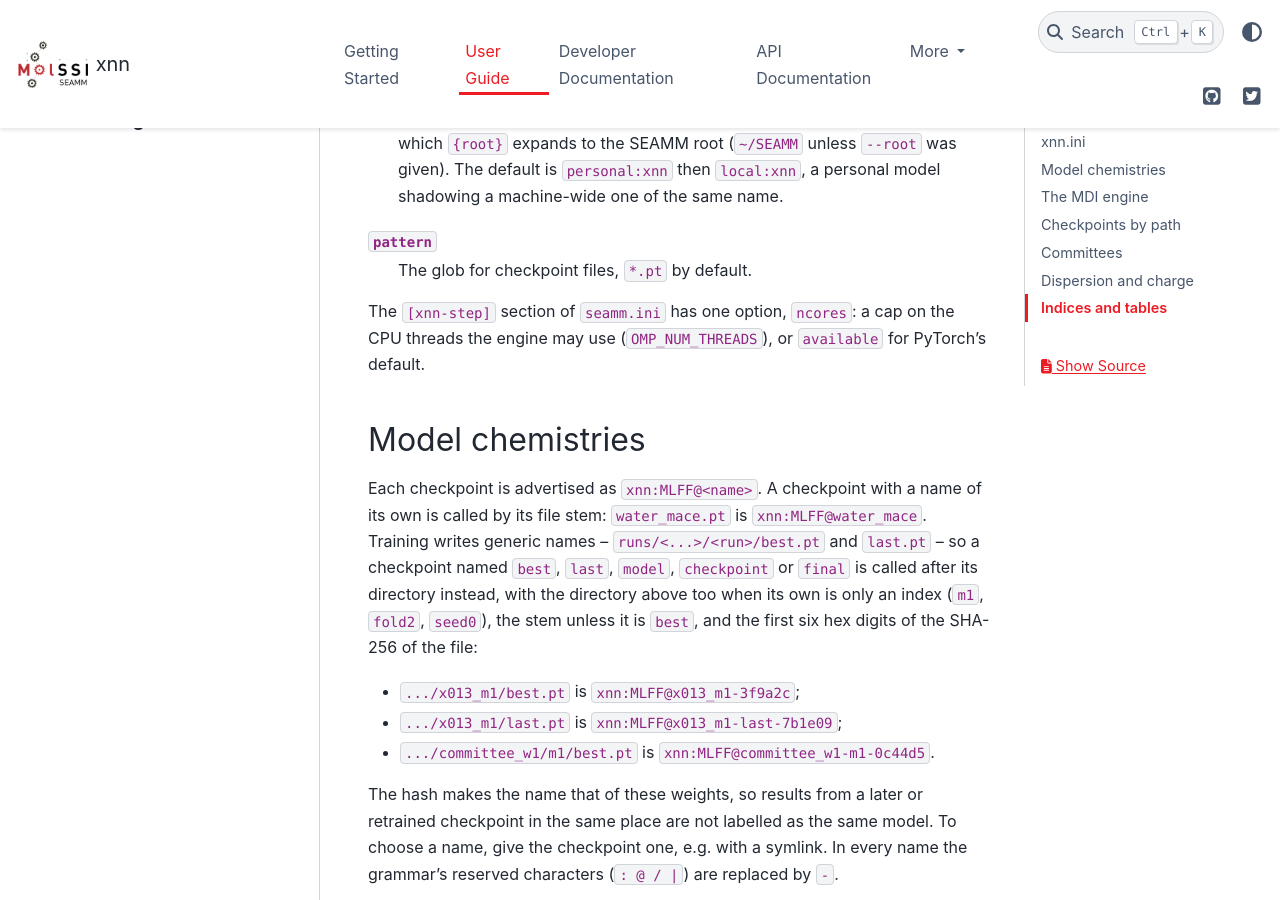
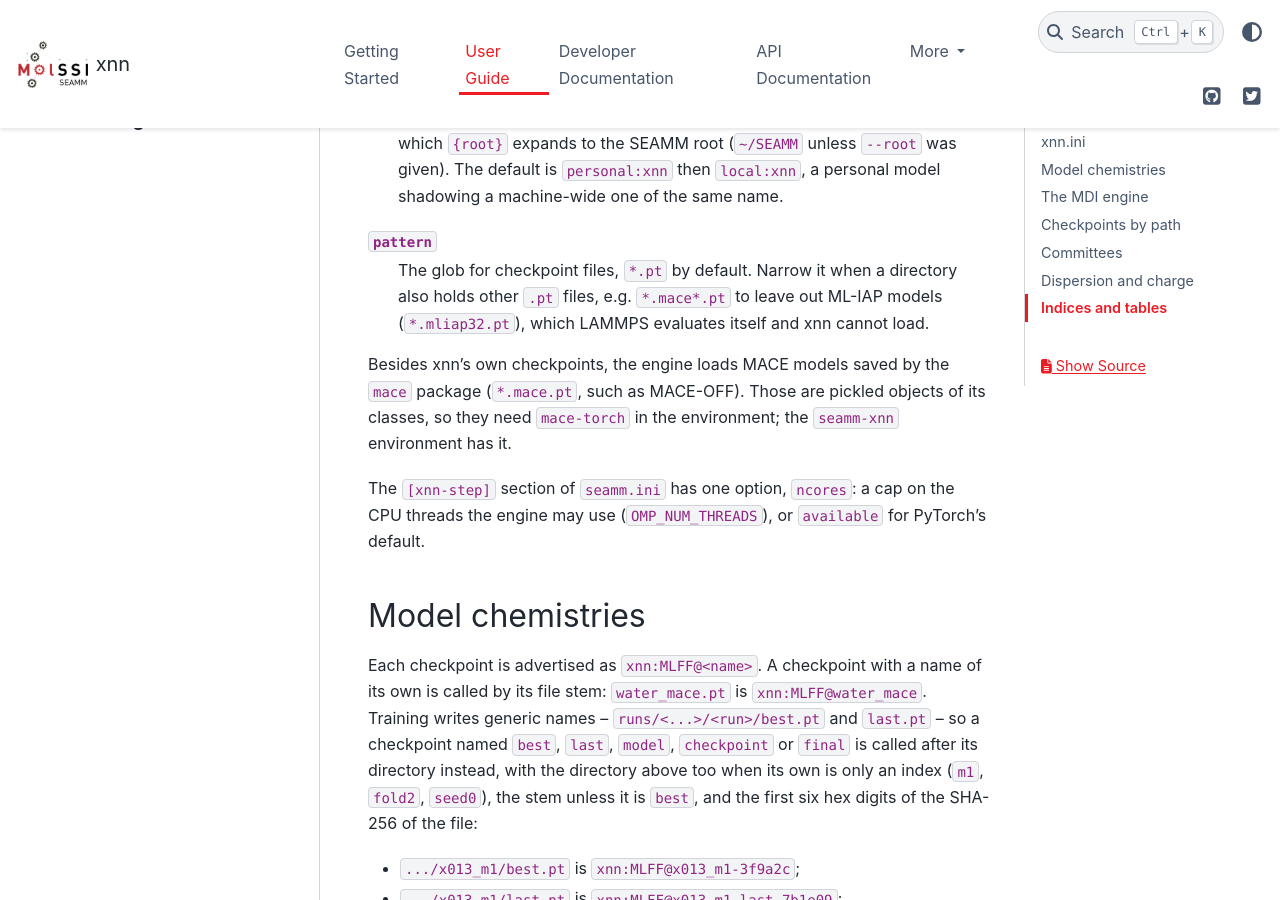
Before and after one commit to molssi-seamm/xnn_step, a Sphinx documentation site: the page built from docs/user_guide/index.rst, in a window 1280 px wide and 900 px high, scrolled down 1290 px. Built offline with Sphinx 7.4.7 and the PyData theme 0.15.4, drawn with Linux system fonts in a browser that asks for light colours; pages that are not in the unit, such as notebooks, are missing from menus.

Commit message:
Add mace-torch to the seamm-xnn environment
MACE models saved by the mace package (*.mace.pt, e.g. MACE-OFF and the GM
electrolyte models) are pickled objects of its classes; without mace-torch they
failed to load with "No module named 'mace'" (ChemAI job 5355, split env).

Co-Authored-By: Claude Opus 5.5 <noreply@anthropic.com>

```diff
--- a/HISTORY.rst
+++ b/HISTORY.rst
@@ -1,6 +1,12 @@
 =======
 History
 =======
+2026.10.21 -- Bugfix: MACE models from the mace package load
+    * The seamm-xnn environment now includes mace-torch. MACE models saved by the
+      mace package (``*.mace.pt`` files, such as MACE-OFF) are pickled objects of its
+      classes, so without it they failed to load with "No module named 'mace'". xnn's
+      own checkpoints were not affected.
+
 2026.10.17.1 -- xnn's fast paths on NVIDIA GPUs
     * For a CUDA build of torch the installer now adds xnn's fast paths to the
       environment: the vesin-torch neighbour lists and the cuEquivariance tensor
--- a/docs/user_guide/index.rst
+++ b/docs/user_guide/index.rst
@@ -49,7 +49,13 @@ per executor, normally just ``[local]``:
     default is ``personal:xnn`` then ``local:xnn``, a personal model shadowing a
     machine-wide one of the same name.
 ``pattern``
-    The glob for checkpoint files, ``*.pt`` by default.
+    The glob for checkpoint files, ``*.pt`` by default. Narrow it when a directory also
+    holds other ``.pt`` files, e.g. ``*.mace*.pt`` to leave out ML-IAP models
+    (``*.mliap32.pt``), which LAMMPS evaluates itself and xnn cannot load.
+
+Besides xnn's own checkpoints, the engine loads MACE models saved by the ``mace``
+package (``*.mace.pt``, such as MACE-OFF). Those are pickled objects of its classes, so
+they need ``mace-torch`` in the environment; the ``seamm-xnn`` environment has it.
 
 The ``[xnn-step]`` section of ``seamm.ini`` has one option, ``ncores``: a cap on the CPU
 threads the engine may use (``OMP_NUM_THREADS``), or ``available`` for PyTorch's default.
```
Also changed, not shown: 1 other file.
